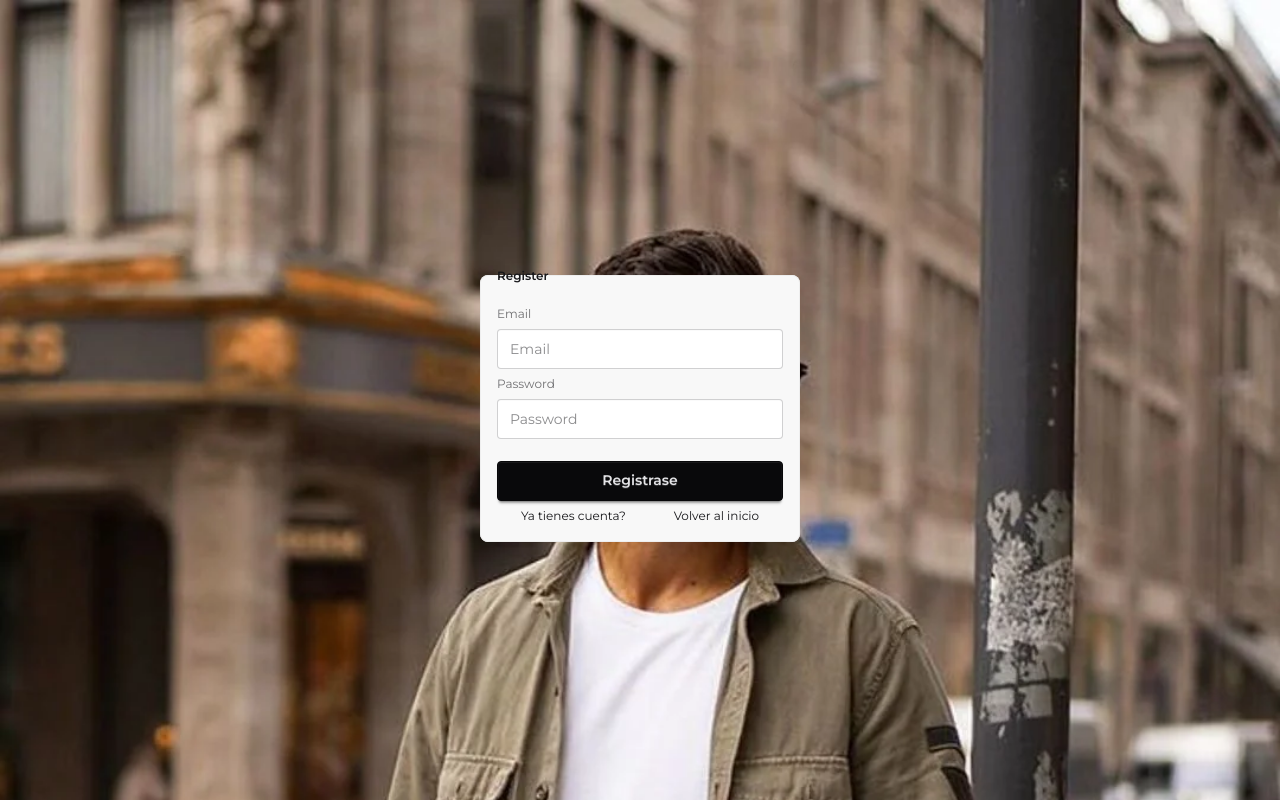
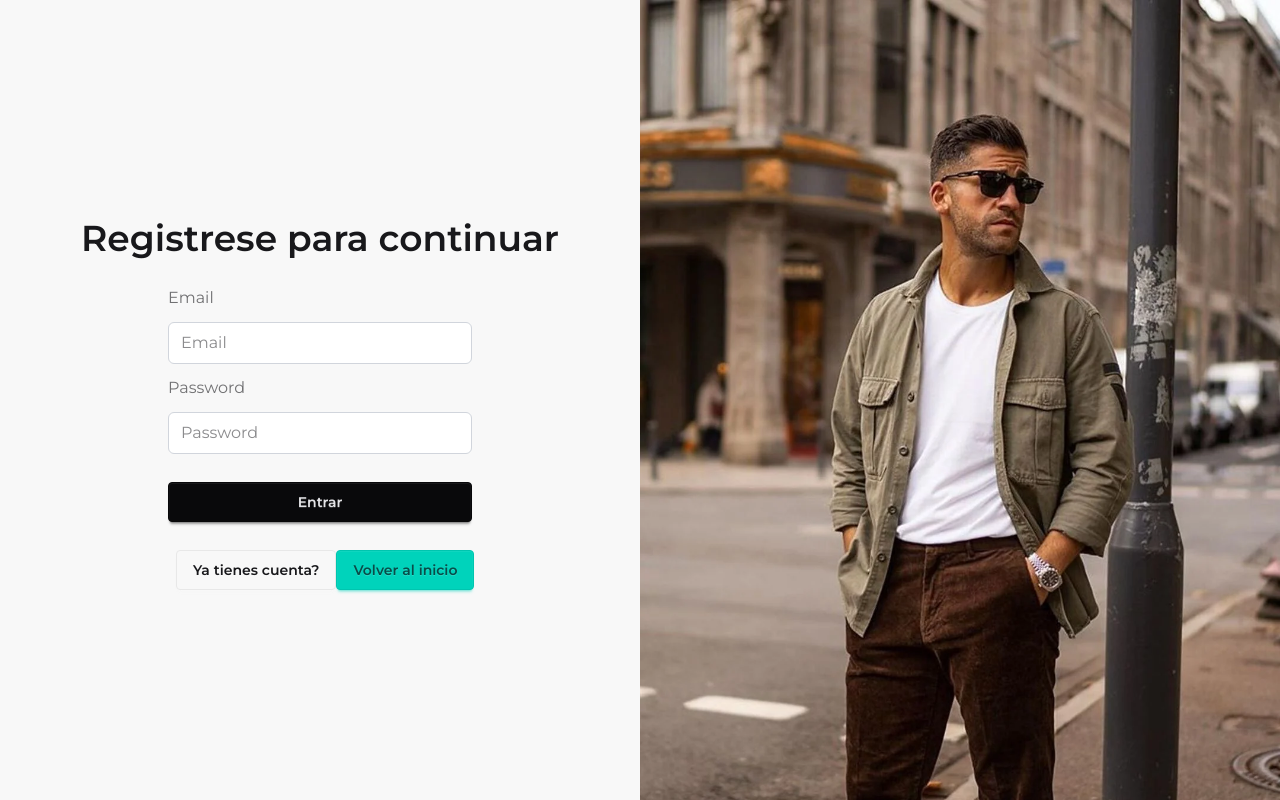
Before and after one commit to Jason-AML/4YouPage, a React (Vite) app: page /4YouPage/register in a window 1280 px wide. Built offline with nearby package versions, Linux system fonts and the light colour scheme; no server answers.

Commit message:
style: mejore la experiencia de usuario

```diff
--- a/src/pages/Login.jsx
+++ b/src/pages/Login.jsx
@@ -13,17 +13,17 @@ export const Login = () => {
     });
   };
   return (
-    <main
-      className="flex items-center justify-center h-screen"
-      style={{ backgroundImage: `url(${bg})`, backgroundSize: "cover" }}
-    >
-      <fieldset className="fieldset bg-base-200 border-base-300 rounded-box w-xs border p-4">
-        <legend className="fieldset-legend">Login</legend>
+    <main className="flex  h-screen w-full overflow-hidden">
+      <form className="lg:w-[50%] w-[100%] bg-base-200  flex flex-col justify-center items-center  border-none  p-4">
+        <legend className="fieldset-legend text-5xl">
+          Bienvenido de vuelta
+        </legend>
 
+        <div className="flex flex-col gap-3 w-3/4 xl:w-1/2 mt-6">
           <label className="label">Email</label>
           <input
             type="email"
-          className="input"
+            className="relative bg-base-100 border border-gray-300 rounded-md px-3 py-2 focus:outline-none focus:ring-2 focus:ring-blue-500 focus:border-transparent"
             placeholder="Email"
             required
             onChange={(e) => setEmail(e.target.value)}
@@ -32,20 +32,28 @@ export const Login = () => {
           <label className="label">Password</label>
           <input
             type="password"
-          className="input"
+            className="relative bg-base-100 border border-gray-300 rounded-md px-3 py-2 focus:outline-none focus:ring-2 focus:ring-blue-500 focus:border-transparent"
             placeholder="Password"
             required
             onChange={(e) => setPassword(e.target.value)}
           />
 
-        <button className="btn btn-neutral mt-4" onClick={handleLogin}>
+          <button className="btn btn-neutral mt-4 " onClick={handleLogin}>
             Entrar
           </button>
-        <span className="flex justify-around">
-          <Link to="/register">No tienes cuenta?</Link>
-          <Link to="/"> Volver al inicio</Link>
+          <span className="flex justify-around w-full px-2 mt-4  text-sm">
+            <Link to="/register" className="btn">
+              No tienes cuenta?
+            </Link>
+            <Link to="/" className="btn btn-accent">
+              Volver al inicio
+            </Link>
           </span>
-      </fieldset>
+        </div>
+      </form>
+      <div className="lg:w-[50%] hidden lg:block">
+        <img src={bg} alt="" className="object-cover" />
+      </div>
     </main>
   );
 };
--- a/src/pages/Register.jsx
+++ b/src/pages/Register.jsx
@@ -19,37 +19,47 @@ export const Register = () => {
     );
   };
   return (
-    <main
-      className="flex items-center justify-center h-screen"
-      style={{ backgroundImage: `url(${bg})`, backgroundSize: "cover" }}
-    >
-      <fieldset className="fieldset bg-base-200 border-base-300 rounded-box w-xs border p-4">
-        <legend className="fieldset-legend">Register</legend>
+    <main className="flex  h-screen w-full overflow-hidden">
+      <form className="lg:w-[50%] w-[100%] bg-base-200  flex flex-col justify-center items-center  border-none  p-4">
+        <legend className="fieldset-legend text-4xl">
+          Registrese para continuar
+        </legend>
 
+        <div className="flex flex-col gap-3  xl:w-1/2 mt-6">
           <label className="label">Email</label>
           <input
             type="email"
-          className="input"
+            className="relative bg-base-100 border border-gray-300 rounded-md px-3 py-2 focus:outline-none focus:ring-2 focus:ring-blue-500 focus:border-transparent"
             placeholder="Email"
+            required
             onChange={(e) => setEmail(e.target.value)}
           />
 
           <label className="label">Password</label>
           <input
             type="password"
-          className="input"
+            className="relative bg-base-100 border border-gray-300 rounded-md px-3 py-2 focus:outline-none focus:ring-2 focus:ring-blue-500 focus:border-transparent"
             placeholder="Password"
+            required
             onChange={(e) => setPassword(e.target.value)}
           />
 
-        <button className="btn btn-neutral mt-4" onClick={registerUser}>
-          Registrase
+          <button className="btn btn-neutral mt-4 " onClick={registerUser}>
+            Entrar
           </button>
-        <span className="flex justify-around">
-          <Link to="/login">Ya tienes cuenta?</Link>
-          <Link to="/"> Volver al inicio</Link>
+          <span className="flex justify-around w-full px-2 mt-4  text-sm">
+            <Link to="/login" className="btn">
+              Ya tienes cuenta?
+            </Link>
+            <Link to="/" className="btn btn-accent">
+              Volver al inicio
+            </Link>
           </span>
-      </fieldset>
+        </div>
+      </form>
+      <div className="lg:w-[50%] hidden lg:block">
+        <img src={bg} alt="" className="object-cover" />
+      </div>
     </main>
   );
 };
```
Lines whose indentation alone changed are shown as unchanged.
